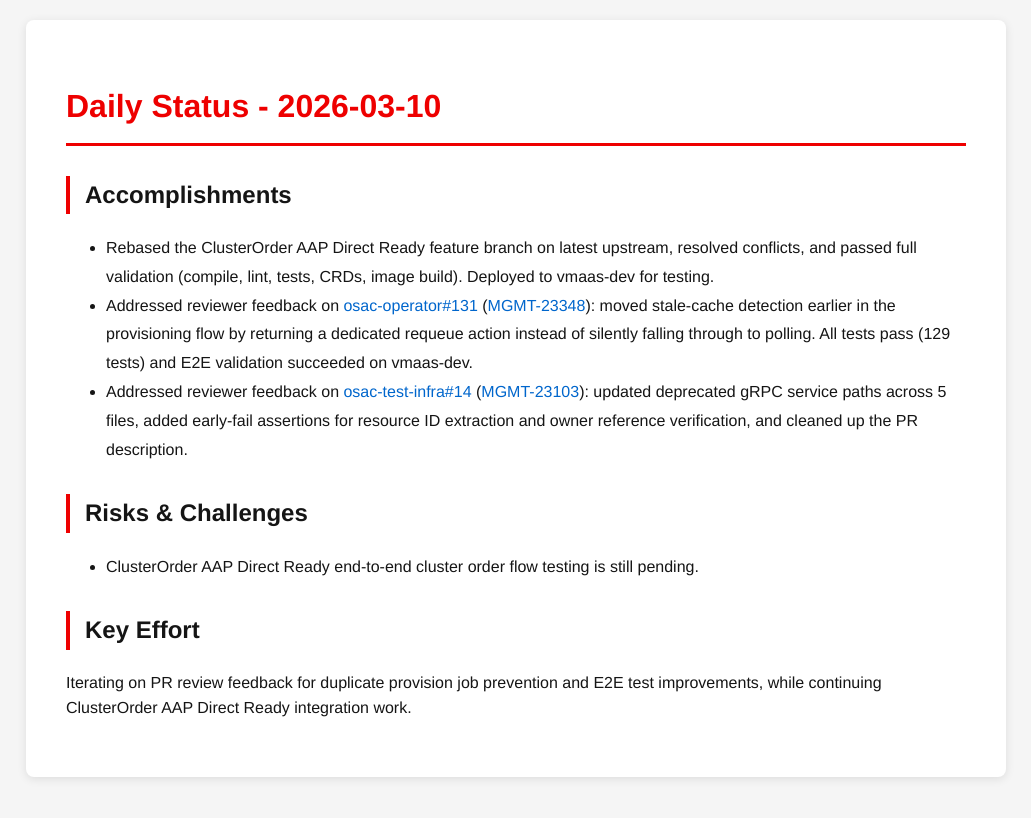
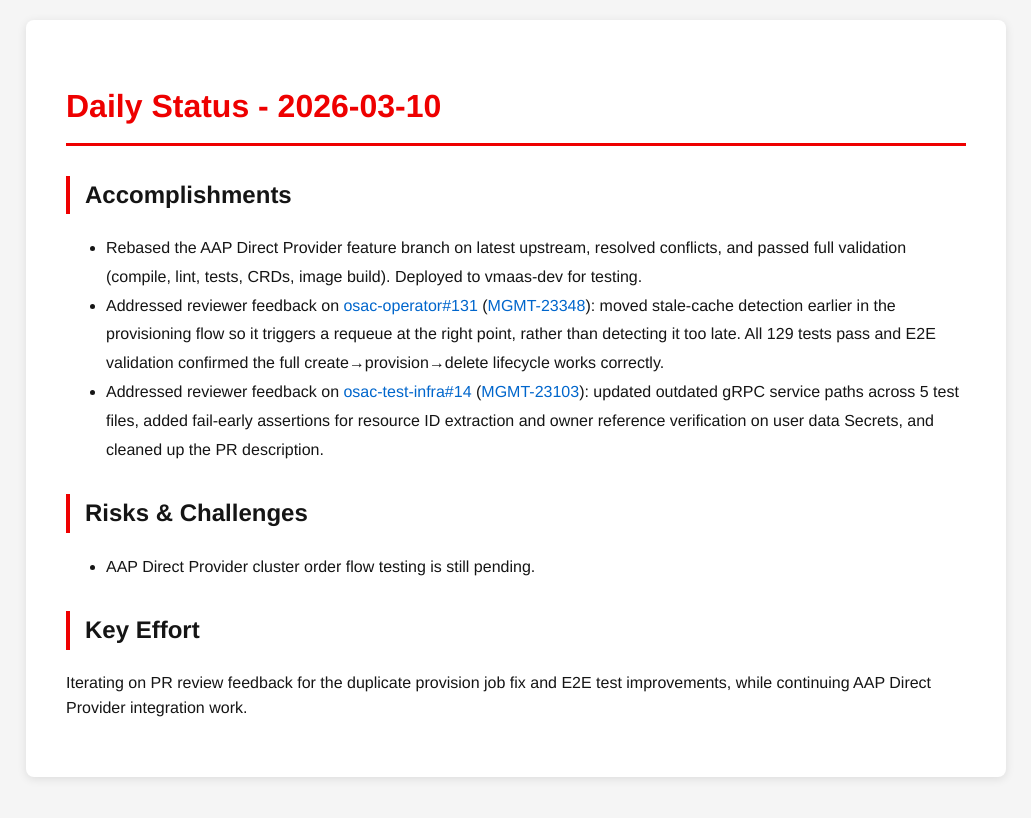
Before and after one commit to tzvatot/daily-status, a Jekyll site: the page built from 2026-03-10.md, in a window 1280 px wide. Shown: the top 818 px of the page, without its empty margins (124-1155 px from the left). Built offline with Jekyll 4.4.1, drawn with Linux system fonts in a browser that asks for light colours.

Commit message:
Daily status update - 2026-03-10

```diff
--- a/2026-03-10.md
+++ b/2026-03-10.md
@@ -7,12 +7,12 @@ date: 2026-03-10
 # Daily Status - 2026-03-10
 
 ## Accomplishments
-- Rebased the ClusterOrder AAP Direct Ready feature branch on latest upstream, resolved conflicts, and passed full validation (compile, lint, tests, CRDs, image build). Deployed to vmaas-dev for testing.
-- Addressed reviewer feedback on [osac-operator#131](https://github.com/osac-project/osac-operator/pull/131) ([MGMT-23348](https://issues.redhat.com/browse/MGMT-23348)): moved stale-cache detection earlier in the provisioning flow by returning a dedicated requeue action instead of silently falling through to polling. All tests pass (129 tests) and E2E validation succeeded on vmaas-dev.
-- Addressed reviewer feedback on [osac-test-infra#14](https://github.com/osac-project/osac-test-infra/pull/14) ([MGMT-23103](https://issues.redhat.com/browse/MGMT-23103)): updated deprecated gRPC service paths across 5 files, added early-fail assertions for resource ID extraction and owner reference verification, and cleaned up the PR description.
+- Rebased the AAP Direct Provider feature branch on latest upstream, resolved conflicts, and passed full validation (compile, lint, tests, CRDs, image build). Deployed to vmaas-dev for testing.
+- Addressed reviewer feedback on [osac-operator#131](https://github.com/osac-project/osac-operator/pull/131) ([MGMT-23348](https://issues.redhat.com/browse/MGMT-23348)): moved stale-cache detection earlier in the provisioning flow so it triggers a requeue at the right point, rather than detecting it too late. All 129 tests pass and E2E validation confirmed the full create→provision→delete lifecycle works correctly.
+- Addressed reviewer feedback on [osac-test-infra#14](https://github.com/osac-project/osac-test-infra/pull/14) ([MGMT-23103](https://issues.redhat.com/browse/MGMT-23103)): updated outdated gRPC service paths across 5 test files, added fail-early assertions for resource ID extraction and owner reference verification on user data Secrets, and cleaned up the PR description.
 
 ## Risks & Challenges
-- ClusterOrder AAP Direct Ready end-to-end cluster order flow testing is still pending.
+- AAP Direct Provider cluster order flow testing is still pending.
 
 ## Key Effort
-Iterating on PR review feedback for duplicate provision job prevention and E2E test improvements, while continuing ClusterOrder AAP Direct Ready integration work.
+Iterating on PR review feedback for the duplicate provision job fix and E2E test improvements, while continuing AAP Direct Provider integration work.
```
